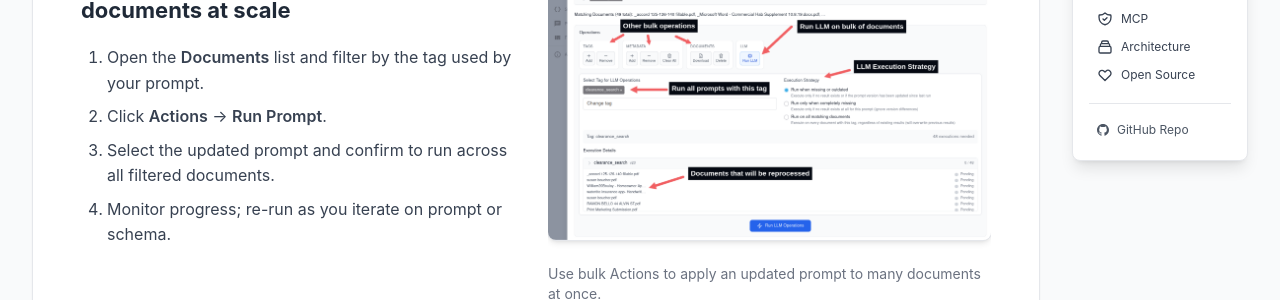
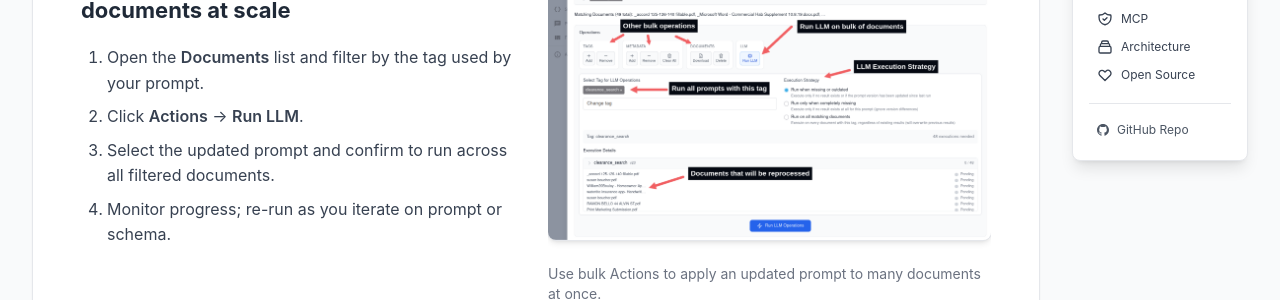
Before and after one commit to analytiq-hub/docrouter.github.io, a Jekyll site: the page built from quick_start.md, in a window 1280 px wide and 900 px high, scrolled down 6450 px. Shown: the part 154-454 px from the top of the window. Built offline with Jekyll 4.4.1, drawn with Linux system fonts in a browser that asks for light colours; nearby versions of some CDN libraries.

Commit message:
mcp support

```diff
--- a/quick_start.md
+++ b/quick_start.md
@@ -295,7 +295,7 @@ Be precise with numbers and dates.
     <h4 class="text-lg font-semibold mb-2">Update prompts and re-run on documents at scale</h4>
     <ol class="list-decimal pl-5 space-y-2">
       <li>Open the <strong>Documents</strong> list and filter by the tag used by your prompt.</li>
-      <li>Click <strong>Actions</strong> → <strong>Run Prompt</strong>.</li>
+      <li>Click <strong>Actions</strong> → <strong>Run LLM</strong>.</li>
       <li>Select the updated prompt and confirm to run across all filtered documents.</li>
       <li>Monitor progress; re-run as you iterate on prompt or schema.</li>
     </ol>
```
